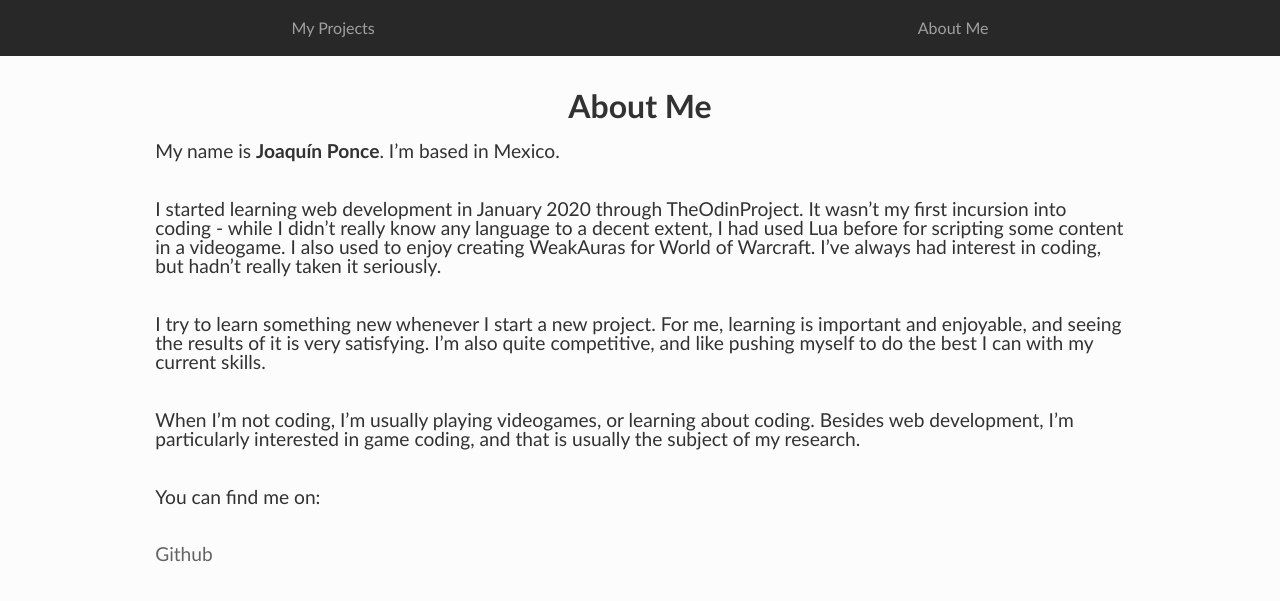
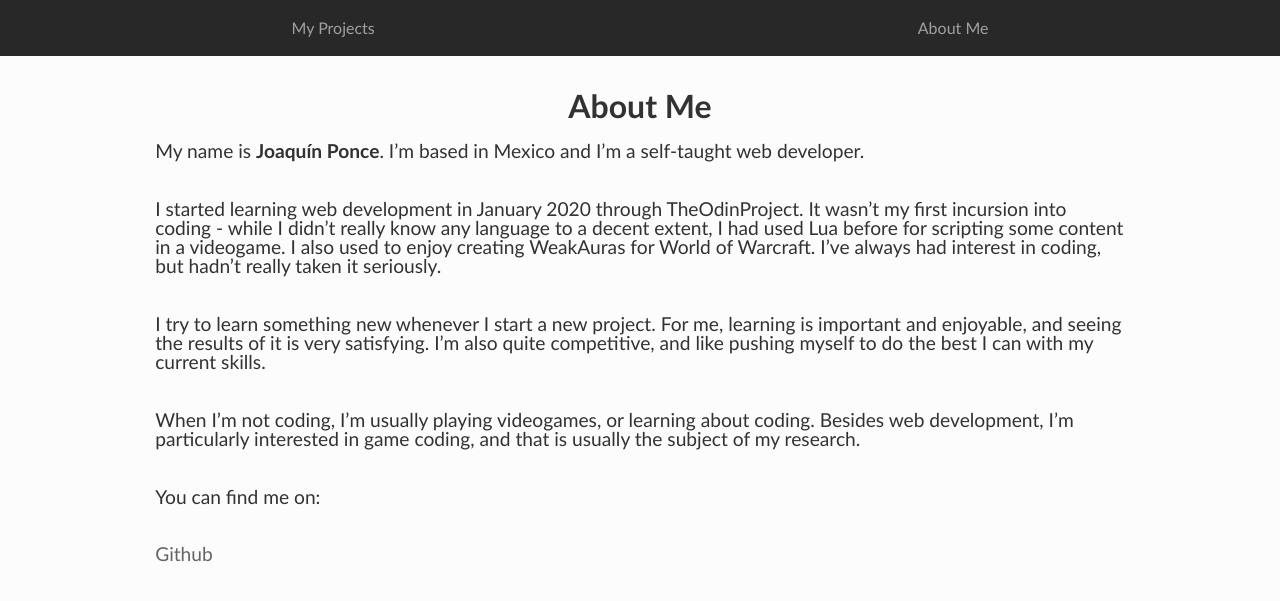
Before and after one commit to joaquinrponce/portfolio, a Jekyll site: the page built from about.md, in a window 1280 px wide. Shown: the top 601 px of the page. Built offline with Jekyll 4.4.1, drawn with Linux system fonts in a browser that asks for light colours.

```diff
--- a/about.md
+++ b/about.md
@@ -7,7 +7,7 @@ layout: default
 
 {::options parse_block_html="true" /}
 <div class="about">
-My name is **Joaquín Ponce**. I'm based in Mexico.
+My name is **Joaquín Ponce**. I'm based in Mexico and I'm a self-taught web developer.
 
 I started learning web development in January 2020 through TheOdinProject. It wasn't my first incursion into coding - while I didn't really know any language to a decent extent, I had used Lua before for scripting some content in a videogame. I also used to enjoy creating WeakAuras for World of Warcraft. I've always had interest in coding, but hadn't really taken it seriously.
 
--- a/assets/js/index.js
+++ b/assets/js/index.js
@@ -517,8 +517,10 @@ var Game = function () {
       relativeY = e.clientY - rect.top
     }
 
+
     var canvasX = Math.round(relativeX * mainCanvas.width / mainCanvas.clientWidth)
     var canvasY = Math.round(relativeY * mainCanvas.height / mainCanvas.clientHeight)
+
     /* first click determines whether there is a bomb being dragged, then this handler moves that bomb if it exists*/
 
     if (!!draggedBomb) {
@@ -560,6 +562,7 @@ var Game = function () {
   menuCanvas.addEventListener('mousedown', gameClickHandler);
   menuCanvas.addEventListener('mouseup', gameUnclickHandler);
   menuCanvas.addEventListener('mousemove', gameDragHandler);
+  menuCanvas.addEventListener('mouseout', gameUnclickHandler);
   menuCanvas.addEventListener('touchstart', gameClickHandler);
   menuCanvas.addEventListener('touchend', gameUnclickHandler);
   menuCanvas.addEventListener('touchmove', gameDragHandler);
--- a/index.html
+++ b/index.html
@@ -1,5 +1,5 @@
 ---
-title: My Projects
+title: Projects
 layout: default
 ---
 
```
Also changed, not shown: 2 other files.
